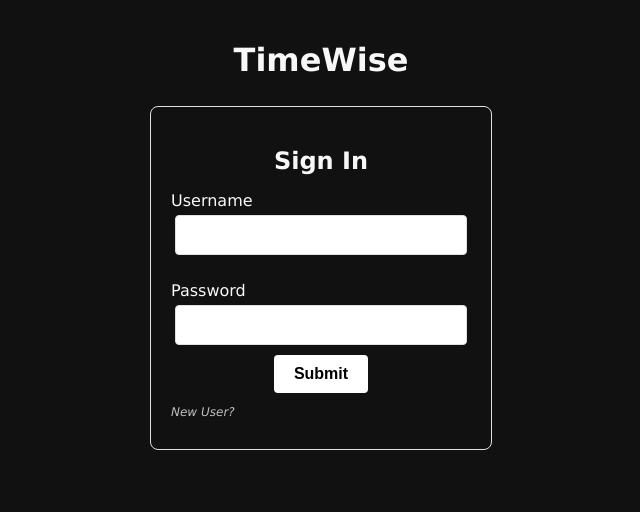
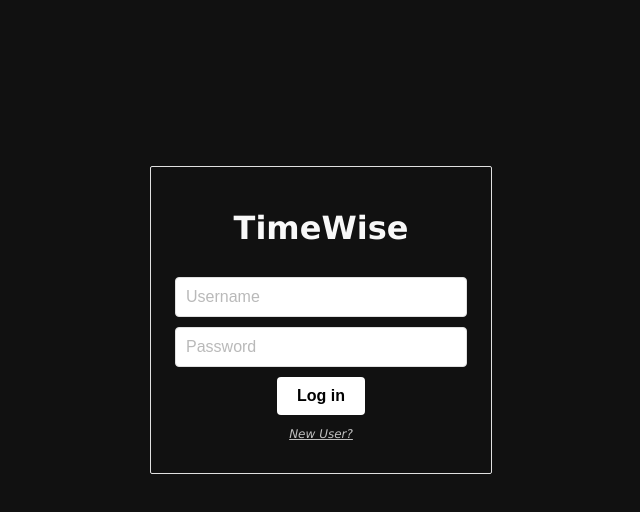
Before and after one commit to willdguo/Cowork, a React (Create React App) app: page / in a window 1280 px wide. Shown: the top 512 px of the page, without its empty margins (319-959 px from the left). Built offline with nearby package versions, Linux system fonts and the light colour scheme.

Commit message:
ui/ux + login

```diff
--- a/public/styles.css
+++ b/public/styles.css
@@ -35,38 +35,42 @@ body,
 }
 
 .logged-out {
-  margin-top: 20px;
   display: flex;
-  flex-direction: column;
+  width: 100%;
+  justify-content: center;
+  align-items: center;
+  transform: translateY(-10%);
 }
 
-.logged-out .description {
-  text-align: center;
-  margin-bottom: 5px;
+/* .logged-out .samples {
+  background-color: #999;
+  margin-right: 10px;
 }
+
+.logged-out .samples img {
+  width: 50%;
+} */
 
 .logged-out .login-container {
   text-align: center;
   background-color: transparent;
   border: 1px solid #E0E0E0;
-  border-radius: 8px;
+  border-radius: 2px;
   padding: 20px;
   width: 300px;
 }
 
-.logged-out .login-container h2 {
+.logged-out .login-container h1 {
+  margin-top: none;
   margin-bottom: 10px;
-}
-
-.logged-out .login-container p {
-  text-align: left;
-  margin-bottom: 5px;
+  padding-bottom: 20px;
 }
 
 .logged-out .login-container .newUser {
   font-style: italic;
   font-size: 75%;
   color: #c0c0c0;
+  text-decoration: underline;
   transition: color ease 0.3s
 }
 
@@ -82,6 +86,10 @@ body,
   border: 1px solid #E0E0E0;
   border-radius: 4px;
   margin-bottom: 10px;
+}
+
+.logged-out .login-container input::placeholder {
+  opacity: 50%;
 }
 
 .logged-out .login-container .create-user {
@@ -546,10 +554,10 @@ body,
   display: flex;
   align-items: center;
   margin-bottom: 2px;
-  margin-left: 5px;
+  margin-left: 2px;
   padding: 5px;
   border-bottom: 1px solid #ddd;
-  border-radius: 10px;
+  width: 96%;
 }
 
 .tasks .task-list li.dark {
@@ -665,6 +673,18 @@ body,
   background-color: #808080;
 }
 
+.tasks .task-list .progress .task-options .show-options {
+  text-align: left;
+  width: 84px;
+  font-size: 50%;
+  background-color: #fff;
+  color: #9FE59A;
+}
+
+.tasks .task-list .progress.dark .task-options .show-options {
+  color: #0ed;
+}
+
 
 .strikethrough {
   text-decoration: line-through;
--- a/src/App.js
+++ b/src/App.js
@@ -140,18 +140,7 @@ function App() {
   )
 
   const login = () => (
-    <div className = {`logged-out`}>
-
-      <div className = {`description`}>
-        <h1> TimeWise </h1>
-
-        {/* <p> Inspired by hours.me </p> */}
-
-      </div>
-
       <Login user = {user} setUser = {setUser} />
-
-    </div>
   )
 
   return (
--- a/src/components/Login.js
+++ b/src/components/Login.js
@@ -85,22 +85,26 @@ const Login = ( {user, setUser}) => {
 
     const loginForm = () => (
 
+        <div className = {`logged-out`}>
+
+            {/* <div className = {`samples`}>
+                <img src = {sample1} alt = "sample task board"/>
+            </div> */}
+
             <div className = "login-container">
-            <h2> Sign In </h2>
+                <h1> TimeWise </h1>
 
-            <p> Username </p>
-            <input value = {username}
+                <input value = {username} placeholder = "Username"
                     onChange = {handleUsername}
                     onKeyDown = {(e) => {if(e.key === 'Enter'){handleLogin()}}}
                 />
 
-            <p>Password</p>
-            <input value = {password} type = 'password'
+                <input value = {password} type = 'password' placeholder = "Password"
                     onChange = {handlePassword}
                     onKeyDown = {(e) => {if(e.key === 'Enter'){handleLogin()}}}
                 />
 
-            <button onClick = {handleLogin}> Submit </button>
+                <button onClick = {handleLogin}> Log in </button>
 
                 <p className = 'newUser' onClick = {() => setNewuser(!newuser)}> New User? </p>
 
@@ -109,31 +113,38 @@ const Login = ( {user, setUser}) => {
                 </div>
 
             </div>
+
+        </div>
+
     )
 
     const newUserForm = () => (
+        <div className = "logged-out">
+
             <div className = "login-container">
-            <h2> Create Account </h2>
+                <h1> Create Account </h1>
 
-            <p> Username </p>
-            <input className = {`create-user ${username.length < 3 ? 'short' : ''}`} value = {username}
+                {/* <p> Username </p> */}
+                <input className = {`create-user ${username.length < 3 ? 'short' : ''}`} placeholder = "Username" value = {username}
                     onChange = {handleUsername}
                     onKeyDown = {(e) => {if(e.key === 'Enter'){handleCreateUser()}}}
                 />
 
-            <p> Password </p>
-            <input className = {`create-user ${password.length < 3 ? 'short' : ''}`} value = {password} type = 'password'
+                {/* <p> Password </p> */}
+                <input className = {`create-user ${password.length < 8 ? 'short' : ''}`} placeholder = "Password" value = {password} type = 'password'
                     onChange = {handlePassword}
                     onKeyDown = {(e) => {if(e.key === 'Enter'){handleCreateUser()}}}
                 />
 
-            <button onClick = {handleCreateUser}> Submit </button>
+                <button onClick = {handleCreateUser}> Create account </button>
 
                 <p className = 'newUser' onClick = {() => setNewuser(!newuser)}> Log In </p>
 
                 <div className = "error-msg">
                     {errorMessage}
                 </div>
+            </div>
+
         </div>
     )
 
--- a/src/components/Spotify.js
+++ b/src/components/Spotify.js
@@ -6,8 +6,8 @@ const Spotify = () => {
     const [spotifyToken, setSpotifyToken] = useState('')
 
     const authEndpoint = "https://accounts.spotify.com/authorize"
-    const redirectUrl = "http://localhost:3000"
-    // const redirectUrl = "https://workspace-kappa.vercel.app/"
+    // const redirectUrl = "http://localhost:3000"
+    const redirectUrl = "https://workspace-kappa.vercel.app/"
     const clientId = "9e05855fbe59494684ca6ebeb562e6c2"
     const scopes = [
         "user-read-currently-playing",
--- a/src/components/Tasks.js
+++ b/src/components/Tasks.js
@@ -227,7 +227,7 @@ const Tasks = ( {dark} ) => {
                       />
 
                       <div className="task-options">
-                        <button className = "show-options"> ... </button>
+                        <button className = "show-options"> {task.progress ? 'IN PROGRESS' : '...'} </button>
 
                         <div className="task-options-container">
                           <button className="task-option-button" onClick={() => handleTaskProgress(task.id)}> {task.progress ? 'Remove ' : 'Set In '} Progress </button>
```
Also changed, not shown: src/icons/goals_sample.png (added), src/icons/tasks_sample.png (added). Lines whose indentation alone changed are shown as unchanged.
